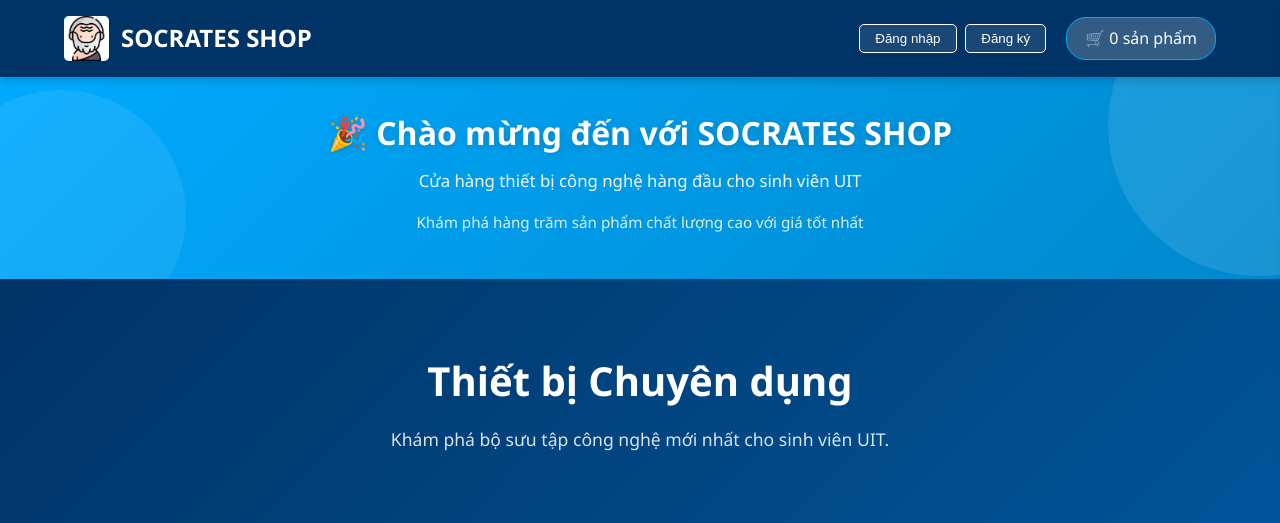
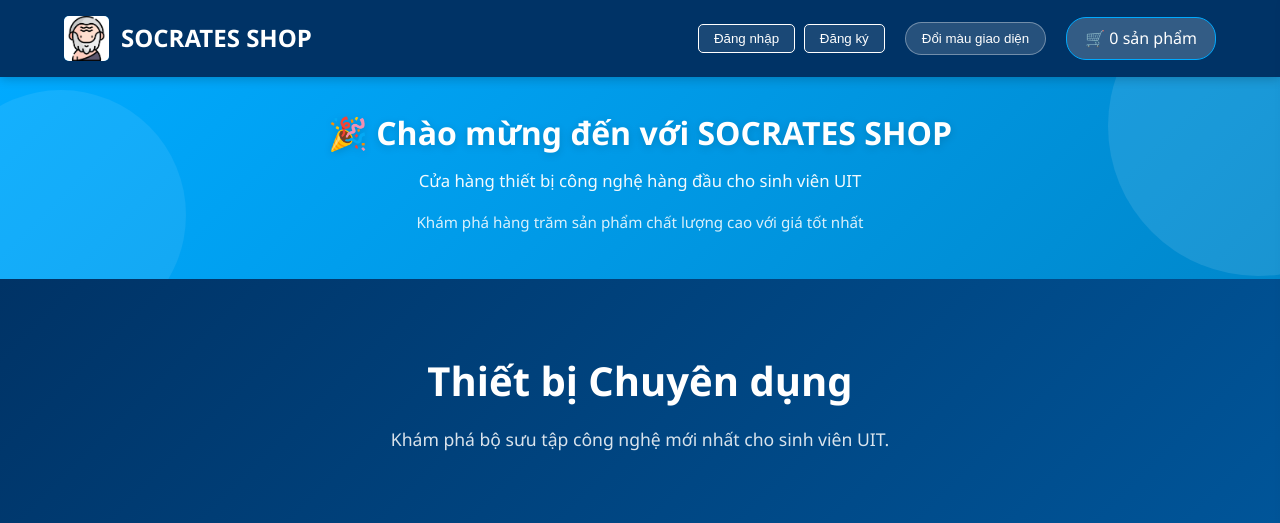
Before and after one commit to Senosame/Docker_Web_Deploy, a Flask app: page / in a window 1280 px wide. Shown: the top 523 px of the page. Run offline with Flask 3, Linux system fonts and the light colour scheme; data comes from the database, SQL or seed files in the repository; data that the repository does not hold is empty.

Commit message:
them nut doi mau giao dien

```diff
--- a/app/templates/index.html
+++ b/app/templates/index.html
@@ -11,13 +11,30 @@
             --primary-color: #003366;
             --accent-color: #00aaff;
             --bg-color: #f4f7f6;
+            --text-color: #222;
             --text-light: #fff;
             --danger: #e63946;
             --success: #28a745;
+            --card-bg: #ffffff;
+            --card-image-bg: #f0f4f8;
+            --hero-bg: linear-gradient(135deg, var(--primary-color) 0%, #005599 100%);
+        }
+
+        body.dark-theme {
+            --primary-color: #121b2b;
+            --accent-color: #40c4ff;
+            --bg-color: #0f172a;
+            --text-color: #e5e7eb;
+            --text-light: #fff;
+            --danger: #ff7f7f;
+            --success: #34d399;
+            --card-bg: #1c293d;
+            --card-image-bg: rgba(255,255,255,0.08);
+            --hero-bg: linear-gradient(135deg, #0b1220 0%, #1c3359 100%);
         }
 
         * { box-sizing: border-box; margin: 0; padding: 0; }
-        body { font-family: 'Segoe UI', Tahoma, Geneva, Verdana, sans-serif; background: var(--bg-color); line-height: 1.6; }
+        body { font-family: 'Segoe UI', Tahoma, Geneva, Verdana, sans-serif; background: var(--bg-color); color: var(--text-color); line-height: 1.6; }
 
         /* --- 2. HEADER --- */
         header {
@@ -55,9 +72,23 @@
             white-space: nowrap;
         }
 
+        .theme-toggle {
+            background: rgba(255,255,255,0.15);
+            color: white;
+            border: 1px solid rgba(255,255,255,0.35);
+            padding: 8px 16px;
+            border-radius: 20px;
+            cursor: pointer;
+            transition: background 0.25s, transform 0.2s;
+        }
+        .theme-toggle:hover {
+            background: rgba(255,255,255,0.3);
+            transform: translateY(-1px);
+        }
+
         /* --- 3. HERO --- */
         .hero {
-            background: linear-gradient(135deg, var(--primary-color) 0%, #005599 100%);
+            background: var(--hero-bg);
             color: white; padding: 70px 5%; text-align: center;
         }
         .hero h1 { font-size: 2.5rem; margin-bottom: 12px; }
@@ -70,14 +101,14 @@
         .product-grid { display: grid; grid-template-columns: repeat(auto-fill, minmax(280px, 1fr)); gap: 30px; }
 
         .card {
-            background: white; border-radius: 12px; overflow: hidden;
+            background: var(--card-bg); border-radius: 12px; overflow: hidden;
             box-shadow: 0 4px 15px rgba(0,0,0,0.07);
             display: flex; flex-direction: column; transition: 0.3s;
         }
         .card:hover { transform: translateY(-5px); box-shadow: 0 8px 25px rgba(0,0,0,0.12); }
 
         .card-img {
-            height: 200px; background: #f0f4f8; padding: 20px;
+            height: 200px; background: var(--card-image-bg, #f0f4f8); padding: 20px;
             display: flex; justify-content: center; align-items: center;
         }
         .card-img img { max-width: 100%; max-height: 100%; object-fit: contain; }
@@ -93,20 +124,20 @@
         }
 
         .card-body { padding: 20px; text-align: center; flex-grow: 1; display: flex; flex-direction: column; gap: 8px; }
-        .card-body h3 { font-size: 1.1rem; color: #222; }
+        .card-body h3 { font-size: 1.1rem; color: var(--text-color); }
         .price { color: var(--danger); font-size: 1.3rem; font-weight: bold; }
         .btn-buy {
             width: 100%; background: var(--primary-color); color: white;
             border: none; padding: 12px; border-radius: 8px; cursor: pointer;
             font-weight: bold; font-size: 0.95rem; margin-top: 8px;
-            transition: background 0.2s;
+            transition: filter 0.2s, background 0.2s;
         }
-        .btn-buy:hover { background: #004a99; }
+        .btn-buy:hover { filter: brightness(0.92); }
 
         /* --- 5. SIDEBAR GIỎ HÀNG --- */
         #cart-sidebar {
             position: fixed; right: -400px; top: 0; width: 380px; height: 100%;
-            background: white; z-index: 2000; padding: 25px; transition: 0.4s;
+            background: var(--card-bg); z-index: 2000; padding: 25px; transition: 0.4s;
             box-shadow: -5px 0 20px rgba(0,0,0,0.15); display: flex; flex-direction: column;
         }
         #cart-sidebar.active { right: 0; }
@@ -124,7 +155,7 @@
         }
         .modal.show { display: flex; }
         .modal-content {
-            background: white; width: 360px; padding: 35px;
+            background: var(--card-bg); width: 360px; padding: 35px;
             border-radius: 12px; text-align: center;
             box-shadow: 0 10px 40px rgba(0,0,0,0.3);
         }
@@ -237,6 +268,8 @@
             {% endif %}
         </div>
 
+        <button class="theme-toggle" onclick="toggleTheme()">Đổi màu giao diện</button>
+
         <div class="cart-trigger" onclick="toggleCart()">
             🛒 <span id="cart-count">0</span> sản phẩm
         </div>
@@ -342,6 +375,26 @@
 </footer>
 
 <script>
+    /* --- LOGIC THEME --- */
+    function applyTheme(theme) {
+        document.body.classList.toggle('dark-theme', theme === 'dark');
+        localStorage.setItem('socrates_theme', theme);
+    }
+
+    function toggleTheme() {
+        const nextTheme = document.body.classList.contains('dark-theme') ? 'light' : 'dark';
+        applyTheme(nextTheme);
+    }
+
+    function initTheme() {
+        const savedTheme = localStorage.getItem('socrates_theme');
+        if (savedTheme === 'dark' || savedTheme === 'light') {
+            applyTheme(savedTheme);
+        }
+    }
+
+    initTheme();
+
     /* --- LOGIC GIỎ HÀNG --- */
     let cart = JSON.parse(localStorage.getItem('socrates_cart')) || [];
 
--- a/docker-compose.yml
+++ b/docker-compose.yml
@@ -26,6 +26,8 @@ services:
     restart: always
     ports:
       - "8080:5000"
+    volumes:
+      - ./app:/app
     environment:
       - DB_HOST=db
       - DB_USER=root
```
